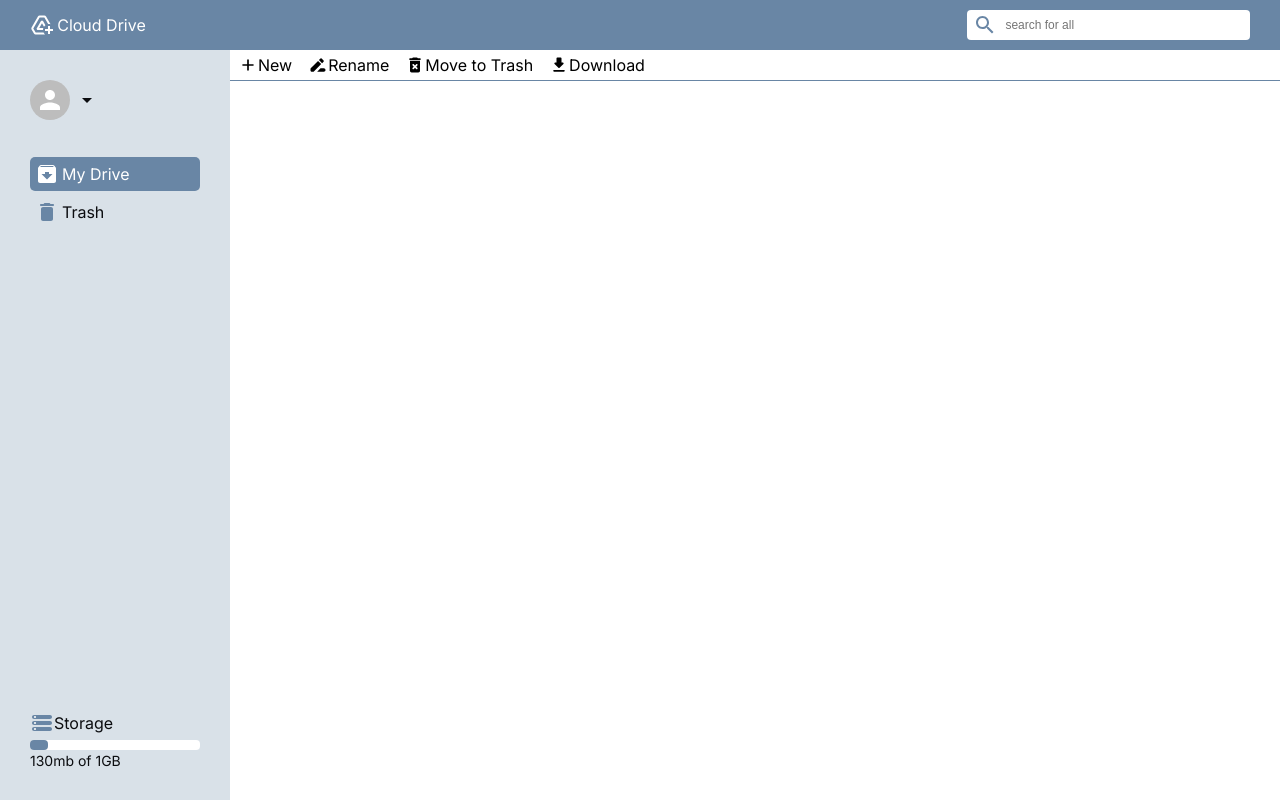
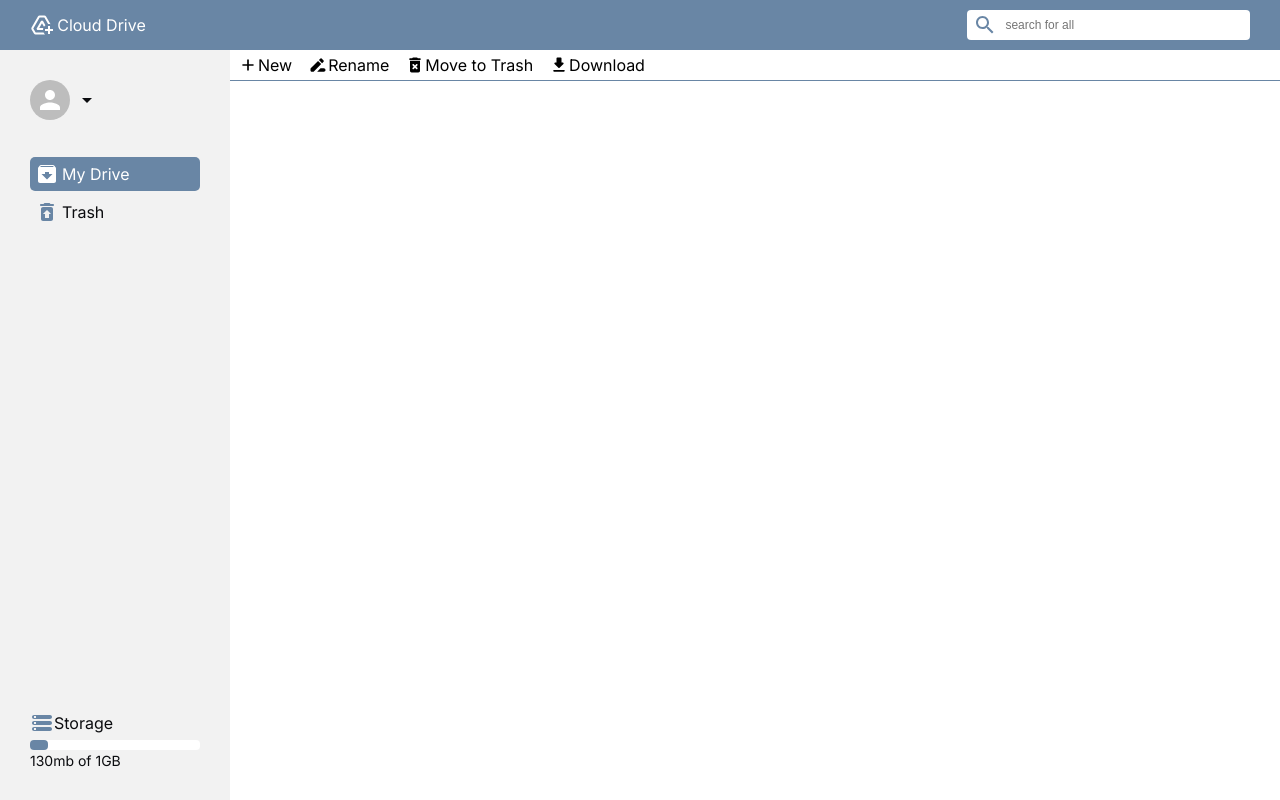
Before and after one commit to Jonorusc/react-cloud-drive, a React (Create React App) app: page / in a window 1280 px wide. Built offline with nearby package versions, Linux system fonts and the light colour scheme.

Commit message:
Aisde.jsx: icon changed

```diff
--- a/src/pages/Home/Aside/Aside.css
+++ b/src/pages/Home/Aside/Aside.css
@@ -4,7 +4,7 @@ aside {
   left: 0;
   width: 230px;
   height: 100%;
-  background-color: #d9e1e8;
+  background-color: #f2f2f2;
   padding: 30px;
   -webkit-box-sizing: border-box;
           box-sizing: border-box;
--- a/src/pages/Home/Aside/Aside.jsx
+++ b/src/pages/Home/Aside/Aside.jsx
@@ -1,7 +1,6 @@
 import React from 'react'
 import ArchiveIcon from '@mui/icons-material/Archive'
-import DeleteRoundedIcon from '@mui/icons-material/DeleteRounded'
-
+import RestoreFromTrashRoundedIcon from '@mui/icons-material/RestoreFromTrashRounded'
 import User from './User'
 import AsideOption from './AsideOption'
 import Storage from './Storage'
@@ -25,7 +24,7 @@ function Aside({ hidesidebar }) {
                     to="/"
                 />
                 <AsideOption
-                    Icon={DeleteRoundedIcon}
+                    Icon={RestoreFromTrashRoundedIcon}
                     option="Trash"
                     active={false}
                     to="/trash"
--- a/src/pages/Home/Aside/Aside.scss
+++ b/src/pages/Home/Aside/Aside.scss
@@ -4,7 +4,7 @@ aside {
     left: 0;
     width: 230px;
     height: 100%;
-    background-color: #d9e1e8;
+    background-color: #f2f2f2;
     padding: 30px;
     box-sizing: border-box;
     display: flex;
```
